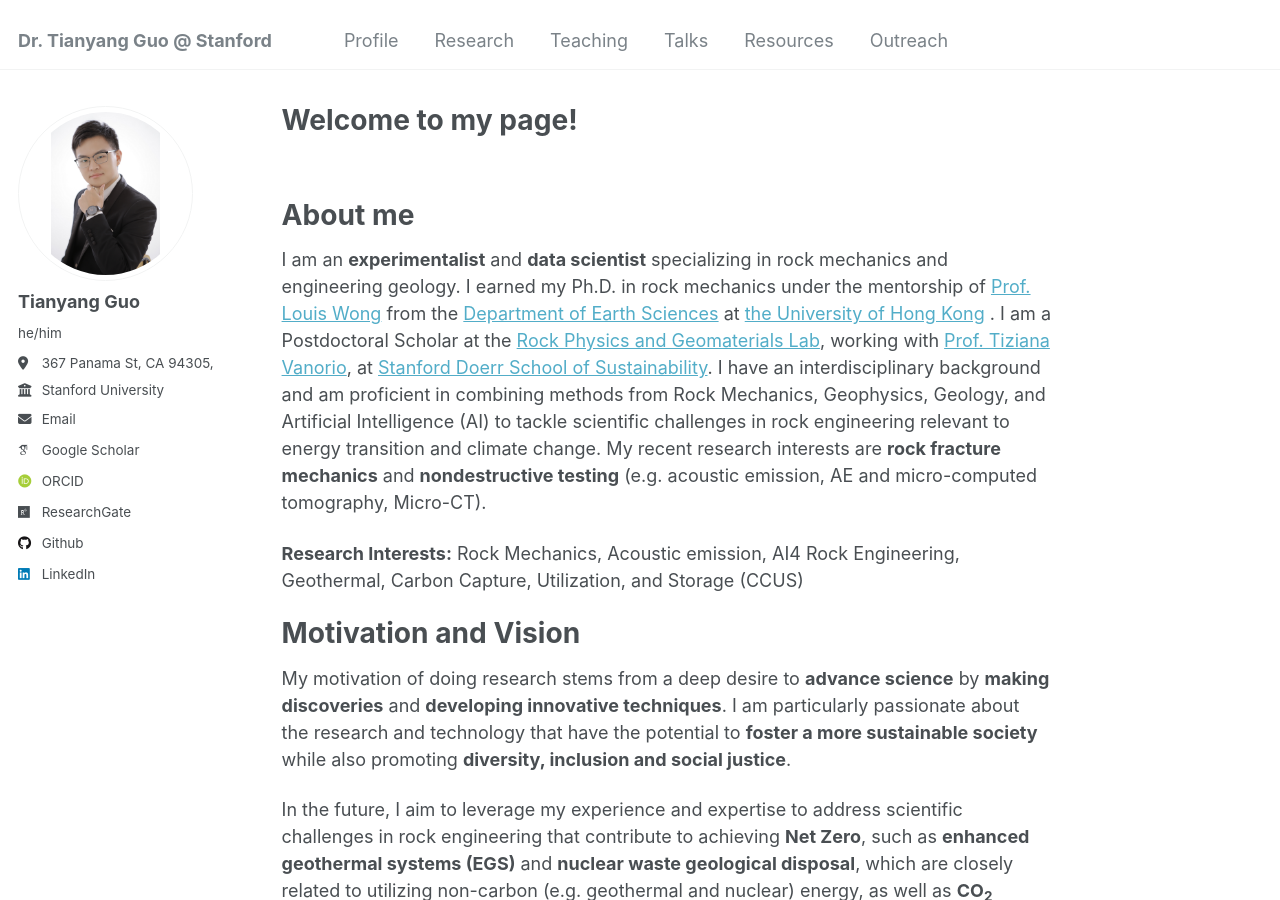
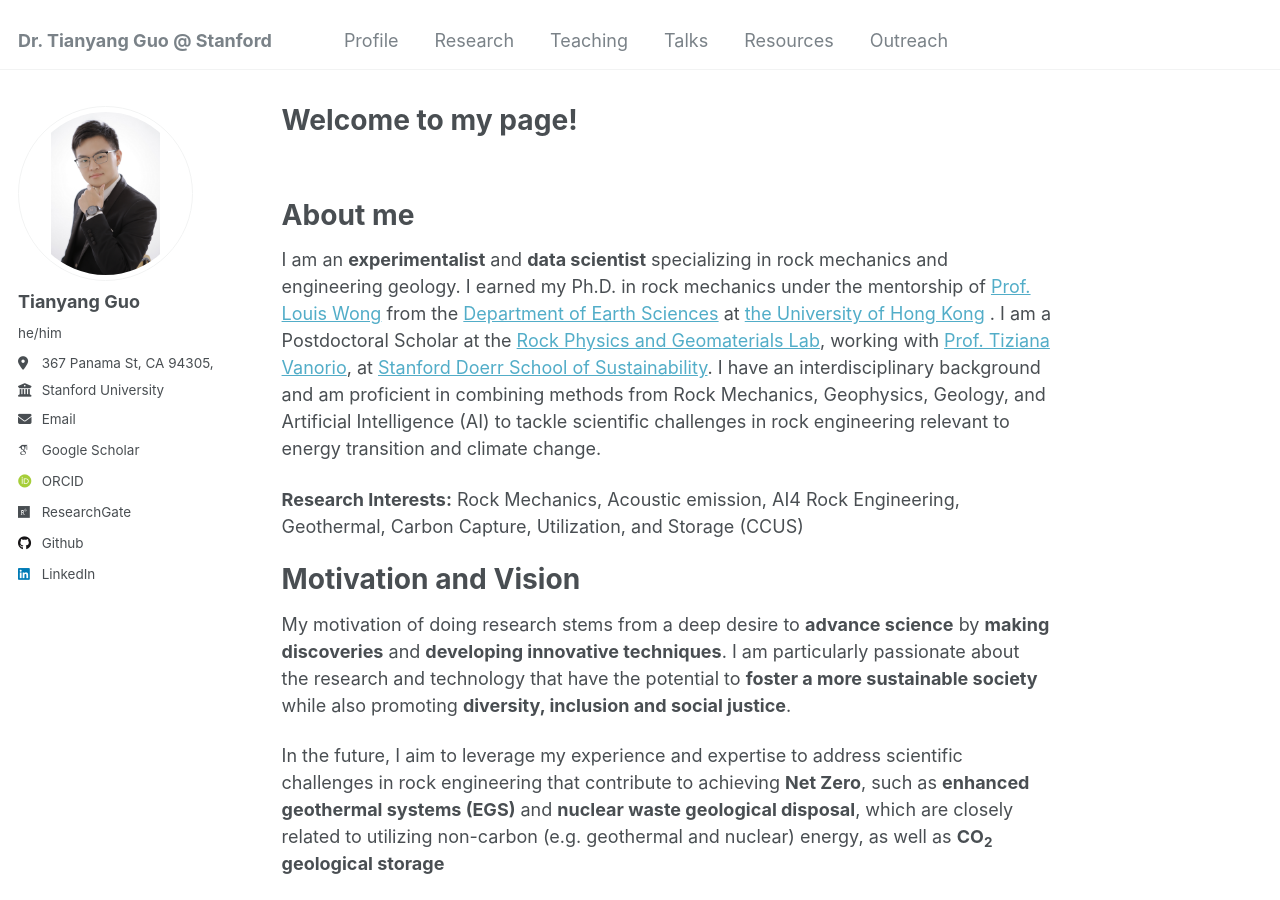
Before and after one commit to guotystanford/guotystanford.github.io, a Jekyll site: the page built from _pages/about.md, in a window 1280 px wide and 900 px high. Built offline with Jekyll 4.4.1, drawn with Linux system fonts in a browser that asks for light colours; some web fonts are replaced.

Commit message:
Update about.md

```diff
--- a/_pages/about.md
+++ b/_pages/about.md
@@ -8,7 +8,7 @@ redirect_from:
 ---
 <br>
 # About me
-I am an **experimentalist** and **data scientist** specializing in rock mechanics and engineering geology. I earned my Ph.D. in rock mechanics under the mentorship of [Prof. Louis Wong](https://www.earthsciences.hku.hk/people/academic_staff/77/?back=af3a6f1ace1fc32210286eb66ab8ef53) from the [Department of Earth Sciences](https://www.earthsciences.hku.hk/) at [the University of Hong Kong](https://www.hku.hk/) . I am a Postdoctoral Scholar at the [Rock Physics and Geomaterials Lab](https://rgl.stanford.edu/), working with [Prof. Tiziana Vanorio](https://profiles.stanford.edu/tiziana-vanorio?releaseVersion=10.8.0), at [Stanford Doerr School of Sustainability](https://sustainability.stanford.edu/). I have an interdisciplinary background and am proficient in combining methods from Rock Mechanics, Geophysics, Geology, and Artificial Intelligence (AI) to tackle scientific challenges in rock engineering relevant to energy transition and climate change. My recent research interests are <b>rock fracture mechanics</b> and <b>nondestructive testing</b> (e.g. acoustic emission, AE and micro-computed tomography, Micro-CT).
+I am an **experimentalist** and **data scientist** specializing in rock mechanics and engineering geology. I earned my Ph.D. in rock mechanics under the mentorship of [Prof. Louis Wong](https://www.earthsciences.hku.hk/people/academic_staff/77/?back=af3a6f1ace1fc32210286eb66ab8ef53) from the [Department of Earth Sciences](https://www.earthsciences.hku.hk/) at [the University of Hong Kong](https://www.hku.hk/) . I am a Postdoctoral Scholar at the [Rock Physics and Geomaterials Lab](https://rgl.stanford.edu/), working with [Prof. Tiziana Vanorio](https://profiles.stanford.edu/tiziana-vanorio?releaseVersion=10.8.0), at [Stanford Doerr School of Sustainability](https://sustainability.stanford.edu/). I have an interdisciplinary background and am proficient in combining methods from Rock Mechanics, Geophysics, Geology, and Artificial Intelligence (AI) to tackle scientific challenges in rock engineering relevant to energy transition and climate change.
 
 **Research Interests:** Rock Mechanics, Acoustic emission, AI4 Rock Engineering, Geothermal, Carbon Capture, Utilization, and Storage (CCUS)
 
```
